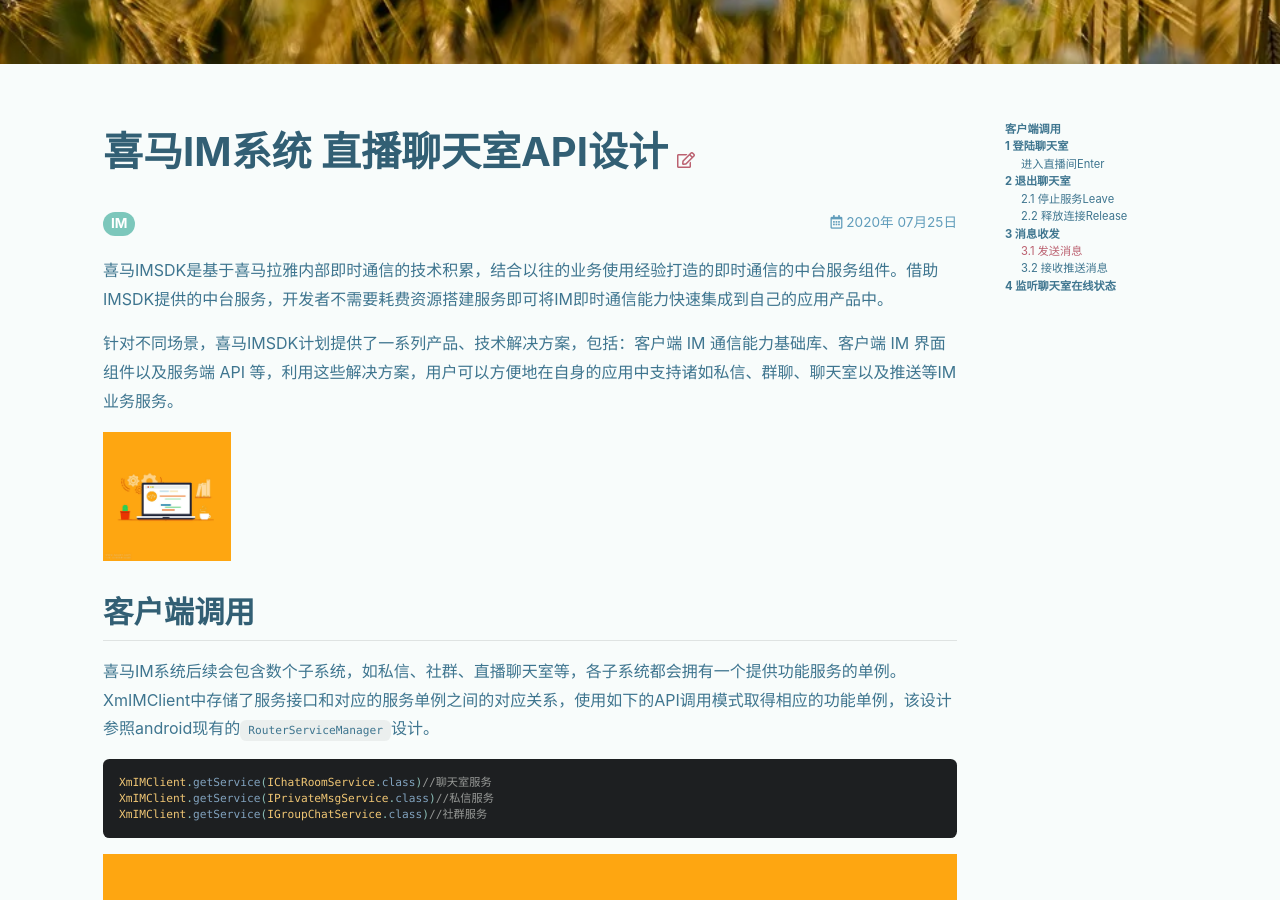
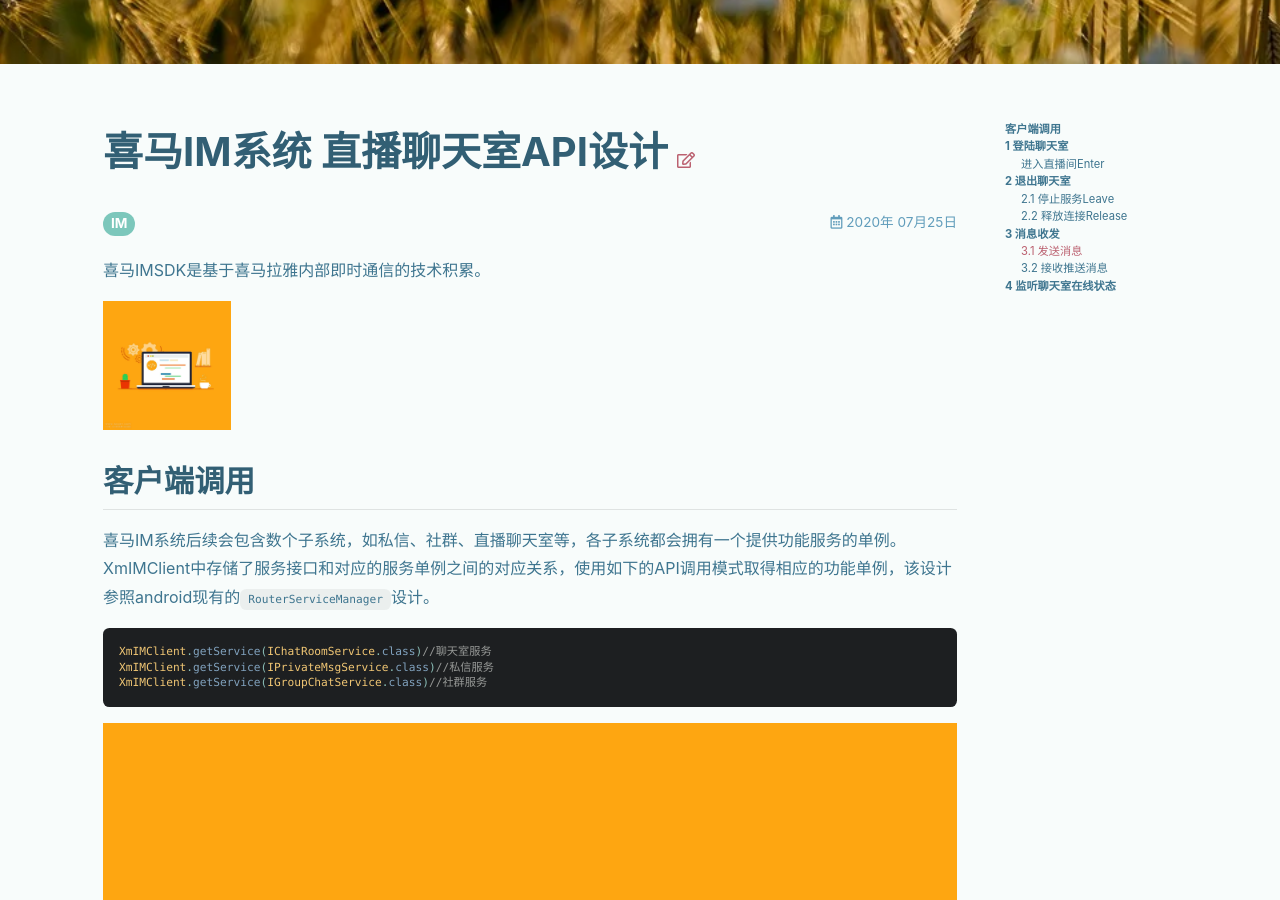
Before and after one commit to zhaowuwei/zhaowuwei.github.io, a Jekyll site: the page built from _posts/2020-07-25-imsdk-chatroom-design.md, in a window 1280 px wide and 900 px high, scrolled down 869 px. Built offline with Jekyll 4.4.1, drawn with Linux system fonts in a browser that asks for light colours; nearby versions of some CDN libraries.

Commit message:
尝试预览修改

```diff
--- a/_posts/2020-07-25-imsdk-chatroom-design.md
+++ b/_posts/2020-07-25-imsdk-chatroom-design.md
@@ -8,10 +8,7 @@
     src: /post_imgs/food.webp
 ---
 
-喜马IMSDK是基于喜马拉雅内部即时通信的技术积累，结合以往的业务使用经验打造的即时通信的中台服务组件。借助IMSDK提供的中台服务，开发者不需要耗费资源搭建服务即可将IM即时通信能力快速集成到自己的应用产品中。
-
-针对不同场景，喜马IMSDK计划提供了一系列产品、技术解决方案，包括：客户端 IM 通信能力基础库、客户端 IM 界面组件以及服务端 API 等，利用这些解决方案，用户可以方便地在自身的应用中支持诸如私信、群聊、聊天室以及推送等IM业务服务。
-
+喜马IMSDK是基于喜马拉雅内部即时通信的技术积累。
 
 
 <img class="image image--sm" src="/post_imgs/img_computer.png"/>
```
